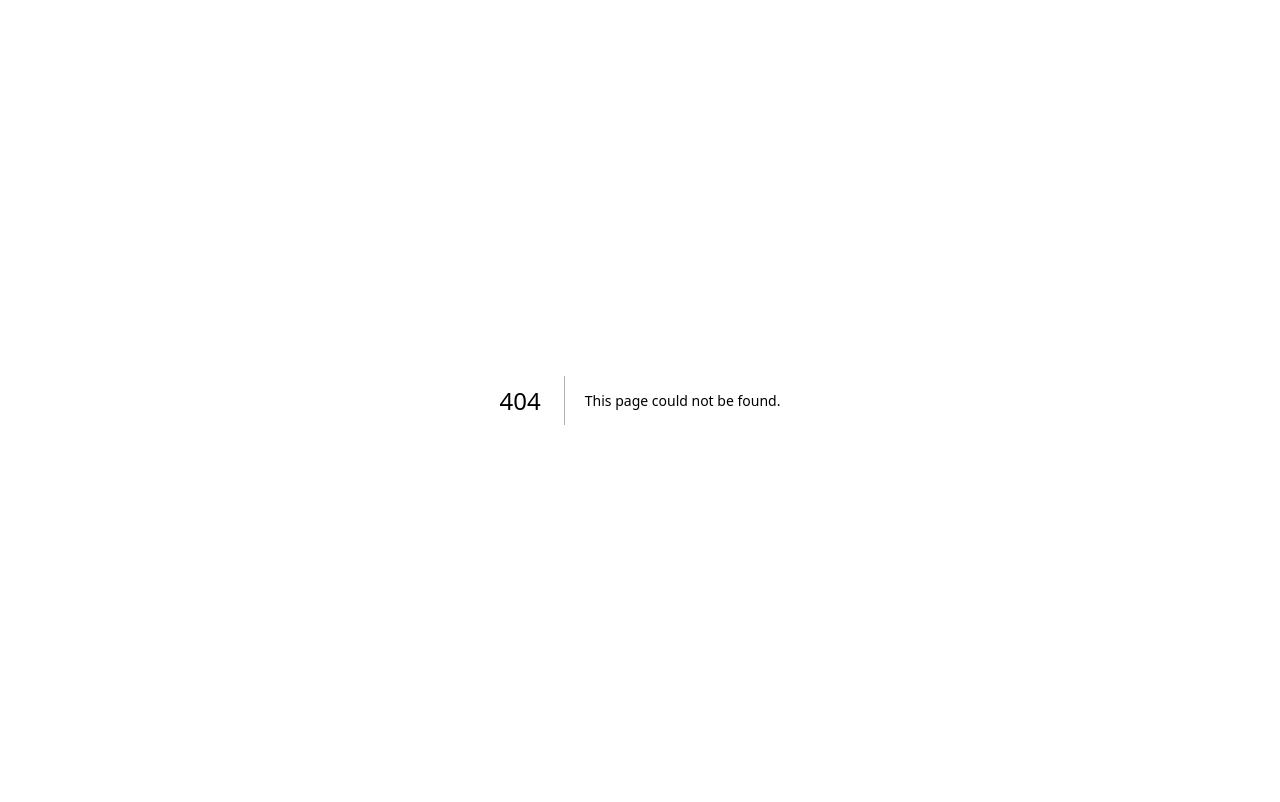
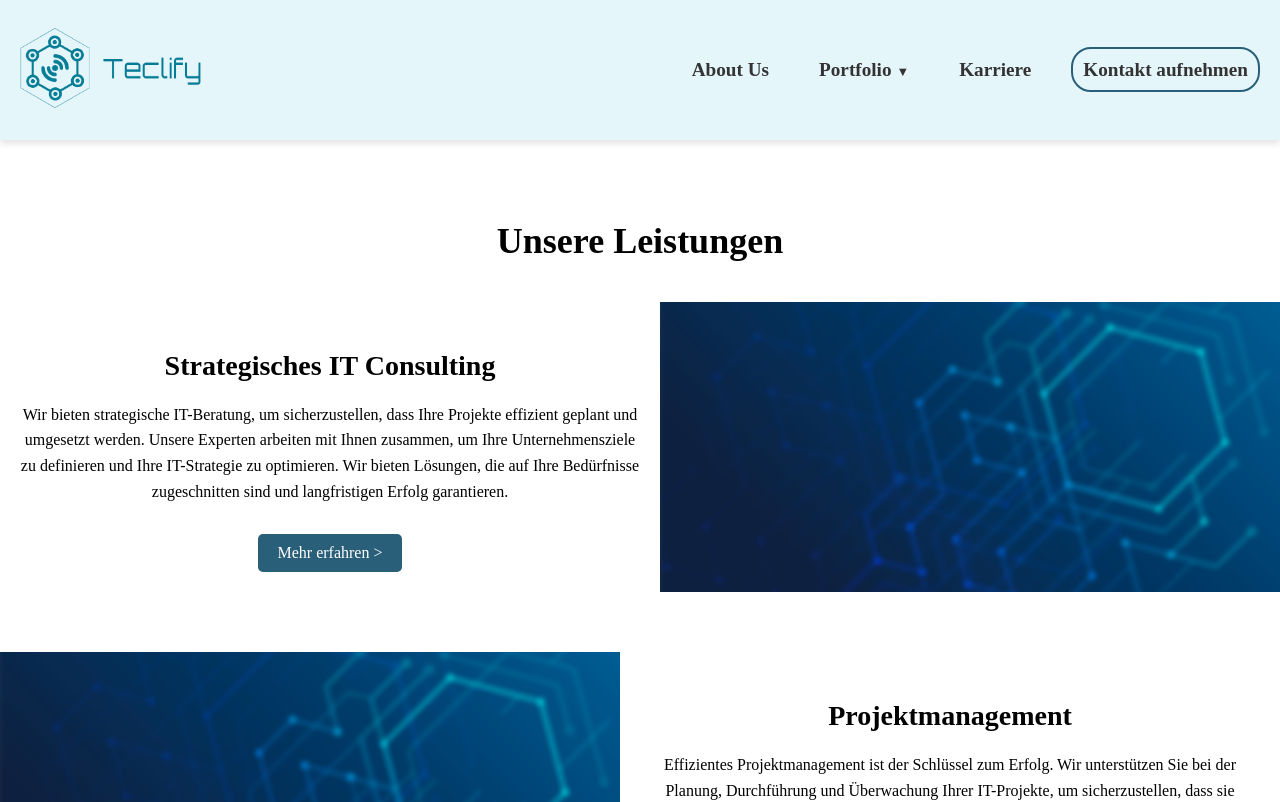
Before and after one commit to Oeyuu/mockup, a Next.js app: page /services in a window 1280 px wide. Before the commit this address had no page. Shown: the top 802 px of the page. Built offline with nearby package versions, Linux system fonts and the light colour scheme.

Commit message:
added service trying out the cms

```diff
--- /dev/null
+++ b/components/services/ServiceSection.js
@@ -0,0 +1,33 @@
+import React from 'react';
+import Image from 'next/image';
+
+const ServicesSection = ({ title, services }) => {
+  return (
+    <section className="services-section">
+      <h2>{title}</h2>
+
+      {services.map((service, index) => (
+        <div key={index} className={`service-item ${index % 2 !== 0 ? 'reverse' : ''}`}>
+          <div className="service-content">
+            <h3>{service.title}</h3>
+            <p>{service.description}</p>
+            <a href={service.buttonLink} className="service-button">
+              Mehr erfahren &gt;
+            </a>
+          </div>
+          <div className="service-image-wrapper">
+            <Image
+              src={service.image}
+              alt={service.title}
+              layout="fill"
+              objectFit="cover"
+              className="service-image"
+            />
+          </div>
+        </div>
+      ))}
+    </section>
+  );
+};
+
+export default ServicesSection;
--- /dev/null
+++ b/content/services/services.md
@@ -0,0 +1,16 @@
+---
+title: "Unsere Leistungen"
+services:
+  - title: "Strategisches IT Consulting"
+    description: "Wir bieten strategische IT-Beratung, um sicherzustellen, dass Ihre Projekte effizient geplant und umgesetzt werden. Unsere Experten arbeiten mit Ihnen zusammen, um Ihre Unternehmensziele zu definieren und Ihre IT-Strategie zu optimieren. Wir bieten Lösungen, die auf Ihre Bedürfnisse zugeschnitten sind und langfristigen Erfolg garantieren."
+    buttonLink: "/services/consulting"
+    image: "/img/home-blurred.png"
+  - title: "Projektmanagement"
+    description: "Effizientes Projektmanagement ist der Schlüssel zum Erfolg. Wir unterstützen Sie bei der Planung, Durchführung und Überwachung Ihrer IT-Projekte, um sicherzustellen, dass sie termingerecht und innerhalb des Budgets abgeschlossen werden. Unsere Erfahrung in der Leitung von Projekten unterschiedlicher Größe hilft Ihnen, jedes Hindernis zu überwinden."
+    buttonLink: "/services/project-management"
+    image: "/img/home-blurred.png"
+  - title: "Design der Lösungsarchitektur"
+    description: "Unser Team entwirft maßgeschneiderte Lösungsarchitekturen, die den Anforderungen Ihres Unternehmens entsprechen. Von der Planung bis zur Implementierung stellen wir sicher, dass alle technischen Aspekte Ihrer IT-Infrastruktur optimal integriert werden, um die Leistungsfähigkeit zu maximieren."
+    buttonLink: "/services/solution-design"
+    image: "/img/puzzle.png"
+---
--- a/pages/_app.js
+++ b/pages/_app.js
@@ -7,6 +7,8 @@ import '../styles/home/SolutionsSection.css';
 import '../styles/home/Services.css';
 import '../styles/home/Expertise.css';
 import '../styles/home/Portfolio.css';
+import '../styles/services/Services.css';
+
 
 
 function MyApp({ Component, pageProps }) {
--- /dev/null
+++ b/pages/services.js
@@ -0,0 +1,39 @@
+import fs from 'fs';
+import path from 'path';
+import matter from 'gray-matter';
+import Navbar from '../components/Navbar';
+import Footer from '../components/Footer';
+import ServicesSection from '../components/services/ServiceSection';
+
+export default function ServicesPage({ navbar, footer, title, services }) {
+  return (
+    <>
+      <Navbar navbar={navbar} />
+      <ServicesSection title={title} services={services} />
+      <Footer footer={footer} />
+    </>
+  );
+}
+
+export async function getStaticProps() {
+  const servicesFilePath = path.join(process.cwd(), 'content', 'services', 'services.md');
+  const servicesFileContent = fs.readFileSync(servicesFilePath, 'utf8');
+  const { data: servicesData } = matter(servicesFileContent);
+
+  const navbarFilePath = path.join(process.cwd(), 'content', 'navbar.md');
+  const navbarFileContent = fs.readFileSync(navbarFilePath, 'utf8');
+  const { data: navbarData } = matter(navbarFileContent);
+
+  const footerFilePath = path.join(process.cwd(), 'content', 'footer.md');
+  const footerFileContent = fs.readFileSync(footerFilePath, 'utf8');
+  const { data: footerData } = matter(footerFileContent);
+
+  return {
+    props: {
+      navbar: navbarData.navbar,
+      footer: footerData.footer,
+      title: servicesData.title,
+      services: servicesData.services,
+    },
+  };
+}
--- /dev/null
+++ b/styles/services/Services.css
@@ -0,0 +1,63 @@
+.services-section {
+    padding: 50px 0;
+  }
+
+  .services-section h2 {
+    text-align: center;
+    margin-bottom: 40px;
+    font-size: 36px;
+  }
+
+  .service-item {
+    display: flex;
+    align-items: stretch;
+    margin-bottom: 60px;
+  }
+
+  .service-item.reverse {
+    flex-direction: row-reverse;
+  }
+
+  .service-content {
+    flex: 1;
+    padding: 20px;
+    text-align: center;
+  }
+
+  .service-content h3 {
+    font-size: 28px;
+    margin-bottom: 20px;
+  }
+
+  .service-content p {
+    font-size: 16px;
+    line-height: 1.6;
+    margin-bottom: 30px;
+  }
+
+  .service-button {
+    display: inline-block;
+    padding: 10px 20px;
+    background-color: #2a5f79;
+    color: white;
+    border-radius: 5px;
+    text-decoration: none;
+    margin: 0 auto;
+  }
+
+  .service-button:hover {
+    background-color: #72a7e1;
+  }
+
+  .service-image-wrapper {
+    flex: 1;
+    position: relative;
+    min-width: 300px;
+    height: auto;
+  }
+
+  .service-image {
+    object-fit: cover;
+    width: 100%;
+    height: 100%;
+  }
```
Also changed, not shown: content/home/index.md (+1 -1 lines), public/admin/config.yml (+27 -1 lines).
